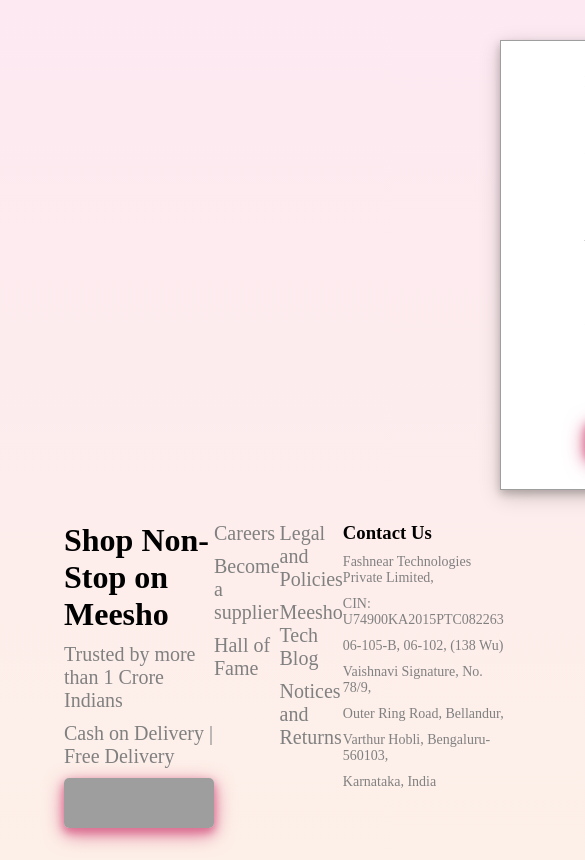
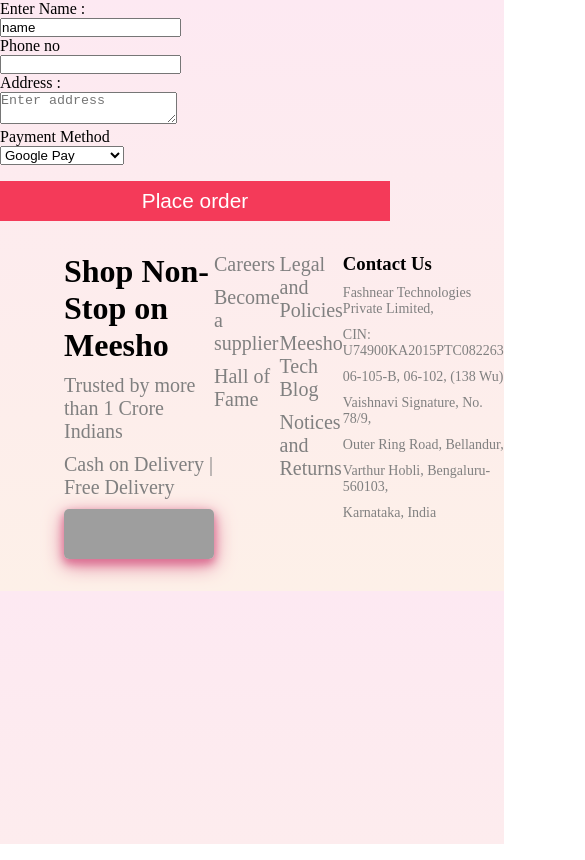
Before and after one commit to nandinikamble12/Meesho-Clone---React-Project---czq25bri9bxk, a React app: page /items in a window 390 px wide. Shown: the top 860 px of the page, 585 px wide, since content can reach past the window. Built offline with nearby package versions, Linux system fonts and the light colour scheme; grey boxes are pictures that could not be loaded.

Commit message:
Update Items.css

```diff
--- a/src/styles/Items.css
+++ b/src/styles/Items.css
@@ -1,39 +1,133 @@
+
+
+
     .mainform{
-           width: 350px;
-           height: 450px;
-           display: flex;
-           justify-content: center;
-           align-items: center;
-           position: relative;
-           margin-left: 500px;
-           margin-top: 40px;
-           background-color: white;
-       box-shadow: 0 4px 8px 0 rgba(0, 0, 0, 0.2), 0 6px 20px 0 rgba(0, 0, 0, 0.19);
-       border: 1px solid rgb(159, 158, 158);
+
+           width: 100%;
+           height: 33rem;
+
+
 
     }
     .mainform2{
       display: flex;
-   flex-direction: column;
-   gap: 20px;
+    }
+    .mainform11{
+      width: 500px;
+      height: 30rem;
+
+      margin-top: 10rem;
+      margin-left: 15rem;
 
     }
-.mainform2>li{
-    list-style: none;
+    .mainform11 label{
+        font-size: 1.6rem;
+        margin-left: 2rem;
+
     }
+    .mainform11 input{
+      font-size: 1.5rem;
+      margin-left: 1rem;
+      border: none;
+      height: 2rem;
+
+  }
+  .mainform12 select{
+    font-size: 1.5rem;
+    margin-left: 1rem;
+    border: none;
+    height: 1.5rem;
+
+}
+  .mainform12 label{
+    font-size: 1.4rem;
+    margin-left: 2rem;
+}
+.mainform12 option{
+  font-size: 1rem;
+  margin-left: 1rem;
+  border: none;
+  height: 1rem;
+
+}
+    .mainform12{
+      width: 500px;
+      height: 30rem;
+
+      margin-top: 10rem;
+    }
+
     .placebtn{
       border: none;
-    border-radius: 10px;
+      font-size: 1.3rem;
       padding: 8px;
-    background-color: white;
-    color: #0d0b0b;
-    /* display: flex;
+      color: white;
+      background-color: rgb(244, 58, 89);
+       display: flex;
       justify-content: center;
-    align-items: center; */
-    width: 120px;
+      align-items: center;
+       width: 24rem;
       height: 40px;
+      margin-left: 1rem;
+      font-weight: 40px;
+      margin-top: 1.3rem;
 
-    font-weight: 40px;
-    margin-top: 20px;
-    box-shadow: 0 4px 8px 0 palevioletred, 0 6px 20px 0 palevioletred;
+
+
     }
+    .order{
+           font-size: 1.4rem;
+           margin-top: 2rem;
+           margin-left: 2rem;
+    }
+    .imgfo{
+      margin-top: 1.5rem;
+      margin-top: 1rem;
+      width: 400px;
+      height: 10rem;
+      background-repeat: no-repeat;
+      background-size: contain;
+      background-image: url(https://images.meesho.com/images/marketing/1588578650850.webp);
+    }
+
+    @media only screen and (max-width: 768px) {
+      .mainform {
+          height: auto;
+      }
+
+      .mainform2 {
+          flex-direction: column;
+      }
+
+      .mainform11,
+      .mainform12 {
+          width: 100%;
+          margin-left: 0;
+          margin-top: 1rem; /* Adjust this value as needed */
+      }
+
+      .mainform11 label,
+      .mainform11 input,
+      .mainform12 select,
+      .mainform12 label,
+      .mainform12 option {
+          font-size: 1.2rem;
+          margin-left: 0.5rem;
+      }
+
+      .placebtn {
+          margin-left: 0;
+          width: 100%;
+          margin-top: 1rem;
+      }
+
+      .order {
+          margin-left: 0.5rem;
+      }
+
+      .imgfo {
+          width: 100%;
+          height: auto;
+          margin-top: 1rem;
+      }
+  }
```
Lines whose indentation alone changed are shown as unchanged.
